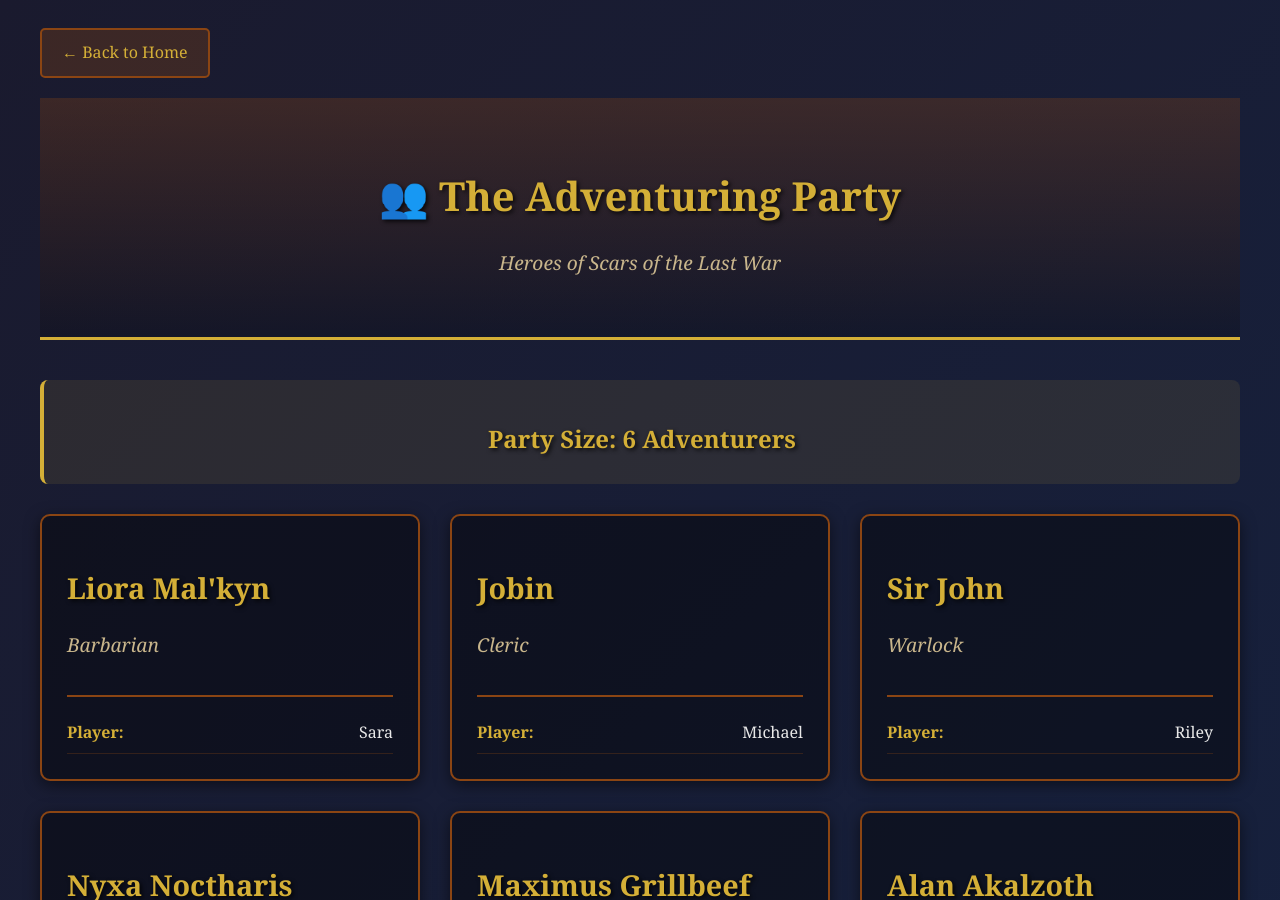
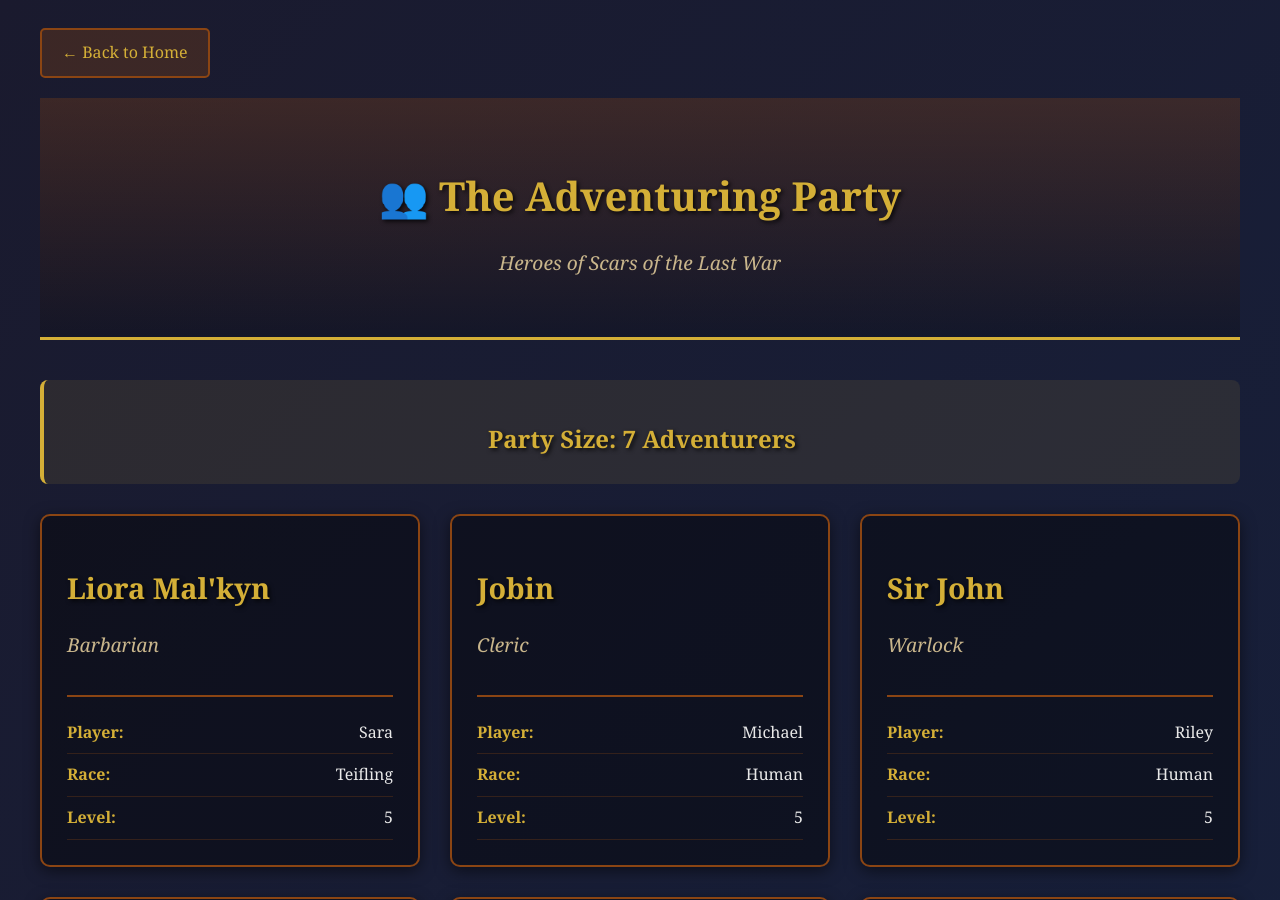
Before and after one commit to dociusbach/scarsofthelastwar, a Jekyll site: the page built from characters.markdown, in a window 1280 px wide and 900 px high. Built offline with Jekyll 4.4.1, drawn with Linux system fonts in a browser that asks for light colours; our own code applies the rules of GitHub Pages for plain Markdown files; some of the changed text lies outside the part shown.

Commit message:
update player cards

```diff
--- a/_data/campaign.yml
+++ b/_data/campaign.yml
@@ -15,19 +15,36 @@ campaign_info:
 party:
   - name: "Liora Mal'kyn"
     class: "Barbarian"
+    race: "Teifling"
     player: "Sara"
+    level: "5"
   - name: "Jobin"
     class: "Cleric"
+    race: "Human"
     player: "Michael"
+    level: "5"
   - name: "Sir John"
     class: "Warlock"
+    race: "Human"
     player: "Riley"
+    level: "5"
   - name: "Nyxa Noctharis"
     class: "Rogue"
     player: "Hannah"
+    race: "Tabaxi"
+    level: "5"
   - name: "Maximus Grillbeef"
     class: "Warlock"
+    race: "Gnome"
     player: "Brandon"
+    level: "5"
+  - name: "Benedict Elric"
+    class: "Wizard"
+    race: "Human"
+    player: "Garrett"
+    level: "5"
   - name: "Alan Akalzoth"
     class: "Fighter"
+    race: "Goliath"
     player: "Cole"
+    level: "5"
```
Also changed, not shown: _config.yml (line endings or trailing spaces).
